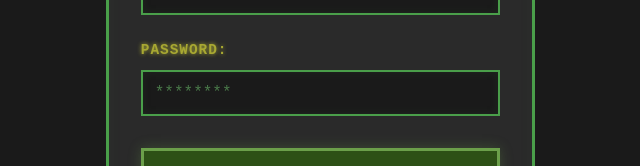
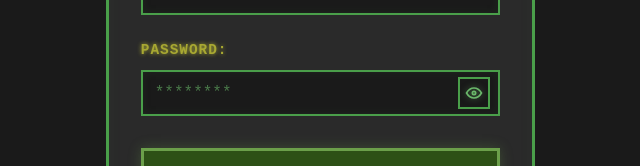
Before and after one commit to mkkkjhn/memas-simple-login-demo, a Vue app: page / in a window 1280 px wide. Shown: the part 397-563 px from the top of the page, without its empty margins (105-745 px from the left). Built offline with nearby package versions, Linux system fonts and the light colour scheme; the HTML template or start-up script is replaced by a standard one.

Commit message:
feat: add show password

```diff
--- a/src/components/Dashboard.vue
+++ b/src/components/Dashboard.vue
@@ -14,7 +14,6 @@ const handleLogout = () => {
     <div class="crt-overlay"></div>
     <div class="scanlines"></div>
 
-    <!-- Header -->
     <header class="retro-header">
       <div class="pixel-border">
         <div class="header-content">
@@ -26,10 +25,9 @@ const handleLogout = () => {
       </div>
     </header>
 
-    <!-- Main Content -->
     <main class="retro-main">
       <div class="retro-content">
-        <!-- Welcome Section -->
+
         <div class="welcome-section">
           <div class="kitty-display-large">
             <div class="image-border-large">
@@ -44,7 +42,6 @@ const handleLogout = () => {
           </div>
         </div>
 
-        <!-- Decorative Elements -->
         <div class="retro-decorations">
           <div class="corner-decoration top-left">█</div>
           <div class="corner-decoration top-right">█</div>
--- a/src/components/Login.vue
+++ b/src/components/Login.vue
@@ -6,6 +6,7 @@ const router = useRouter()
 const email = ref('')
 const password = ref('')
 const error = ref('')
+const showPassword = ref(false)
 const isSubmitting = ref(false)
 const emailError = ref('')
 const passwordError = ref('')
@@ -41,6 +42,10 @@ const handlePasswordChange = () => {
   passwordError.value = validatePassword(password.value)
 }
 
+const togglePasswordVisibility = () => {
+  showPassword.value = !showPassword.value
+}
+
 const handleLogin = () => {
   // Validate all fields
   const emailValidation = validateEmail(email.value)
@@ -57,38 +62,16 @@ const handleLogin = () => {
   if (isSubmitting.value) return
   isSubmitting.value = true
 
-  // DEMO APPROACH: SPA-style authentication simulation
-  // This is PERFECT for a demo because:
-  // ✅ No backend dependencies needed
-  // ✅ Easy to run and deploy
-  // ✅ Shows modern form handling patterns
-  // ✅ Demonstrates all the accessibility best practices
-  //
-  // PRODUCTION APPROACH: Traditional form submission
-  // 1. Remove preventDefault(), add action="/api/auth/login"
-  // 2. Server handles auth, sets httpOnly cookies, redirects
-  // Benefits: Better security, proper session management
-
   setTimeout(() => {
     // Simulate successful server response
     router.push('/dashboard')
-  }, 800) // Realistic server response time
+  }, 800)
 }
 
 const handleSubmit = (e: Event) => {
   e.preventDefault()
   handleLogin()
 }
-
-// WHY THIS WORKS FOR A DEMO:
-// 1. Shows all HTML best practices (autocomplete, accessibility, validation)
-// 2. Demonstrates modern Vue.js patterns
-// 3. No complex backend setup needed
-// 4. Easy to deploy as static site
-// 5. Perfect for showcasing retro gaming UI design
-//
-// The Evil Martians recommendation is for PRODUCTION auth,
-// but for DEMOS and UI showcases, SPA approach is ideal!
 </script>
 
 <template>
@@ -98,7 +81,7 @@ const handleSubmit = (e: Event) => {
     <div class="scanlines"></div>
 
     <div class="retro-login">
-      <!-- Retro Header -->
+
       <div class="retro-header">
         <div class="pixel-border">
           <h1 class="retro-title">█ LOGIN SYSTEM █</h1>
@@ -106,10 +89,9 @@ const handleSubmit = (e: Event) => {
         <div class="retro-subtitle">ENTER CREDENTIALS</div>
       </div>
 
-      <!-- Login Form -->
       <div class="retro-form">
         <form @submit="handleSubmit">
-          <!-- Email Field -->
+
           <div class="input-group">
             <label for="email" class="retro-label">EMAIL:</label>
             <div class="input-wrapper">
@@ -133,31 +115,77 @@ const handleSubmit = (e: Event) => {
             </div>
           </div>
 
-          <!-- Password Field -->
           <div class="input-group">
             <label for="password" class="retro-label">PASSWORD:</label>
             <div class="input-wrapper">
               <input
                 id="password"
                 v-model="password"
-                type="password"
+                :type="showPassword ? 'text' : 'password'"
                 autocomplete="current-password"
                 placeholder="********"
                 class="retro-input"
                 :class="{ 'invalid': passwordError }"
                 :aria-invalid="!!passwordError"
                 :aria-errormessage="passwordError ? 'password-error' : undefined"
+                aria-describedby="password-toggle-desc"
                 @input="handlePasswordInput"
                 @change="handlePasswordChange"
                 required
               />
+              <button
+                type="button"
+                class="password-toggle"
+                :aria-label="showPassword ? 'Hide password' : 'Show password'"
+                :aria-pressed="showPassword"
+                aria-describedby="password-toggle-desc"
+                @click="togglePasswordVisibility"
+              >
+                <svg
+                  v-if="!showPassword"
+                  xmlns="http://www.w3.org/2000/svg"
+                  width="20"
+                  height="20"
+                  viewBox="0 0 24 24"
+                  fill="none"
+                  stroke="currentColor"
+                  stroke-width="2"
+                  stroke-linecap="round"
+                  stroke-linejoin="round"
+                  class="password-icon"
+                >
+                  <path stroke="none" d="M0 0h24v24H0z" fill="none"/>
+                  <path d="M10 12a2 2 0 1 0 4 0a2 2 0 0 0 -4 0"/>
+                  <path d="M21 12c-2.4 4 -5.4 6 -9 6c-3.6 0 -6.6 -2 -9 -6c2.4 -4 5.4 -6 9 -6c3.6 0 6.6 2 9 6"/>
+                </svg>
+                <svg
+                  v-else
+                  xmlns="http://www.w3.org/2000/svg"
+                  width="20"
+                  height="20"
+                  viewBox="0 0 24 24"
+                  fill="none"
+                  stroke="currentColor"
+                  stroke-width="2"
+                  stroke-linecap="round"
+                  stroke-linejoin="round"
+                  class="password-icon"
+                >
+                  <path stroke="none" d="M0 0h24v24H0z" fill="none"/>
+                  <path d="M10.585 10.587a2 2 0 0 0 2.829 2.828"/>
+                  <path d="M16.681 16.673a8.717 8.717 0 0 1 -4.681 1.327c-3.6 0 -6.6 -2 -9 -6c1.272 -2.12 2.712 -3.678 4.32 -4.674m2.86 -1.146a9.055 9.055 0 0 1 1.82 -.18c3.6 0 6.6 2 9 6c-.666 1.11 -1.379 2.067 -2.138 2.87"/>
+                  <path d="M3 3l18 18"/>
+                </svg>
+              </button>
             </div>
             <div v-if="passwordError" id="password-error" class="field-error" role="alert">
               ⚠ {{ passwordError }}
             </div>
+            <span id="password-toggle-desc" class="sr-only">
+              Toggle to show or hide password text
+            </span>
           </div>
 
-          <!-- Login Button -->
           <div class="button-wrapper">
             <button
               type="submit"
@@ -176,7 +204,6 @@ const handleSubmit = (e: Event) => {
         </form>
       </div>
 
-      <!-- Retro Decorations -->
       <div class="retro-decoration">
         <div class="corner-decoration top-left">█</div>
         <div class="corner-decoration top-right">█</div>
@@ -300,6 +327,53 @@ const handleSubmit = (e: Event) => {
 
 .input-wrapper {
   position: relative;
+  display: flex;
+  align-items: center;
+}
+
+.password-toggle {
+  position: absolute;
+  right: 10px;
+  top: 50%;
+  transform: translateY(-50%);
+  background: rgba(26, 26, 26, 0.8);
+  border: 2px solid #4a9f4a;
+  border-radius: 0;
+  color: #6bb86b;
+  cursor: pointer;
+  padding: 0.25rem;
+  display: flex;
+  align-items: center;
+  justify-content: center;
+  width: 32px;
+  height: 32px;
+  transition: all 0.3s ease;
+
+  &:hover {
+    background: rgba(74, 159, 74, 0.1);
+    border-color: #a8a832;
+    box-shadow: 0 0 8px rgba(168, 168, 50, 0.3);
+  }
+
+  &:focus-visible {
+    outline: 3px solid #a8a832;
+    outline-offset: 2px;
+  }
+
+  &:active {
+    transform: translateY(-50%) scale(0.95);
+  }
+}
+
+.password-icon {
+  color: #6bb86b;
+  transition: all 0.3s ease;
+  filter: drop-shadow(0 0 3px rgba(107, 184, 107, 0.5));
+}
+
+.password-toggle:hover .password-icon {
+  color: #a8a832;
+  filter: drop-shadow(0 0 5px rgba(168, 168, 50, 0.7));
 }
 
 .retro-input {
@@ -352,6 +426,18 @@ const handleSubmit = (e: Event) => {
   background: rgba(159, 74, 74, 0.1);
   padding: 0.25rem 0.5rem;
   border-left: 3px solid #d46a6a;
+}
+
+.sr-only {
+  position: absolute;
+  width: 1px;
+  height: 1px;
+  padding: 0;
+  margin: -1px;
+  overflow: hidden;
+  clip: rect(0, 0, 0, 0);
+  white-space: nowrap;
+  border: 0;
 }
 
 .loading-message {
@@ -408,6 +494,11 @@ const handleSubmit = (e: Event) => {
   &:focus-visible {
     outline: 3px solid #a8a832;
     outline-offset: 2px;
+  }
+
+  &:focus-visible .password-icon {
+    color: #a8a832;
+    filter: drop-shadow(0 0 6px rgba(168, 168, 50, 0.8));
   }
 }
 
```
